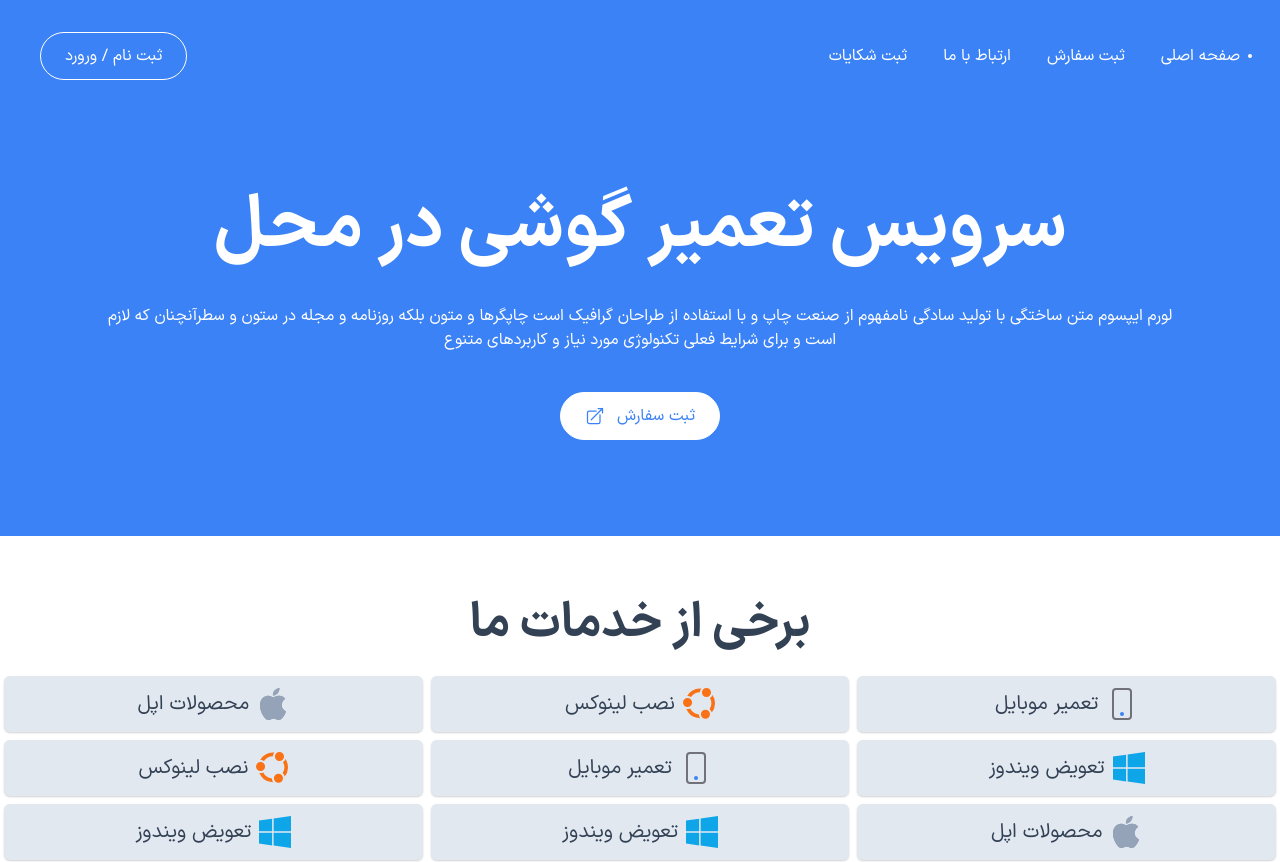
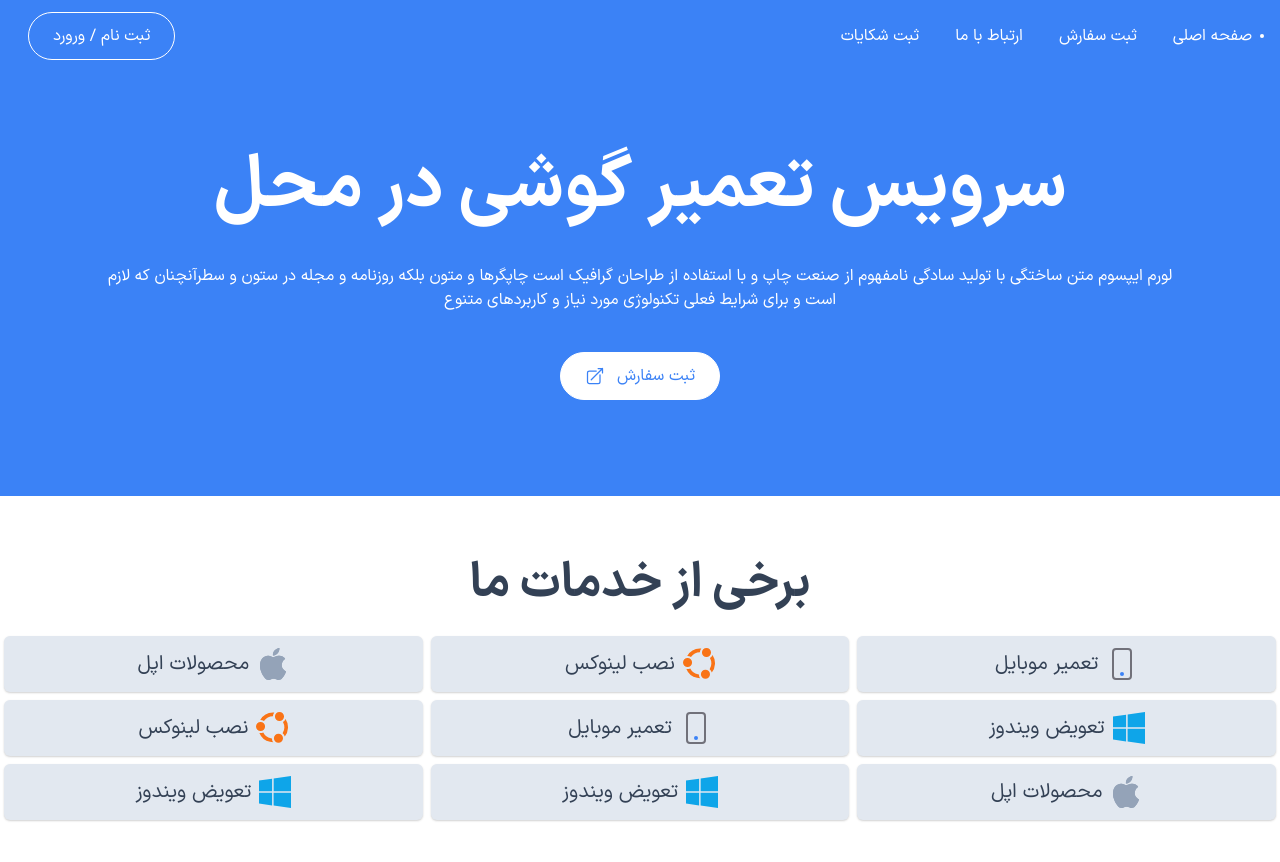
Before and after one commit to Apple-Service-ir/AppleService-RepairProject-FrontEnd, a React (Vite) app: page / in a window 1280 px wide. Shown: the top 862 px of the page. Built offline with nearby package versions, Linux system fonts and the light colour scheme; no server answers.

Commit message:
change header styles

```diff
--- a/src/components/Header/Header.jsx
+++ b/src/components/Header/Header.jsx
@@ -18,8 +18,7 @@ export function Header() {
 
   return (
     <>
-      <div className={`${location.pathname === '/' && 'bg-blue-500'} w-screen p-5 z-50 duration-0`}>
-        <div className='bg-blue-500 w-full flex justify-between items-center py-3 px-5 rounded-xl'>
+      <div className='bg-blue-500 w-screen flex justify-between items-center p-3 px-7 z-50'>
         <div
           className="btn btn-ghost text-xl flex items-center relative lg:hidden"
           onClick={() => {
@@ -93,7 +92,6 @@ export function Header() {
           )
         }
       </div>
-      </div >
 
       <div
         className={`w-screen h-screen fixed top-0 left-0 z-50
```
Lines whose indentation alone changed are shown as unchanged.
